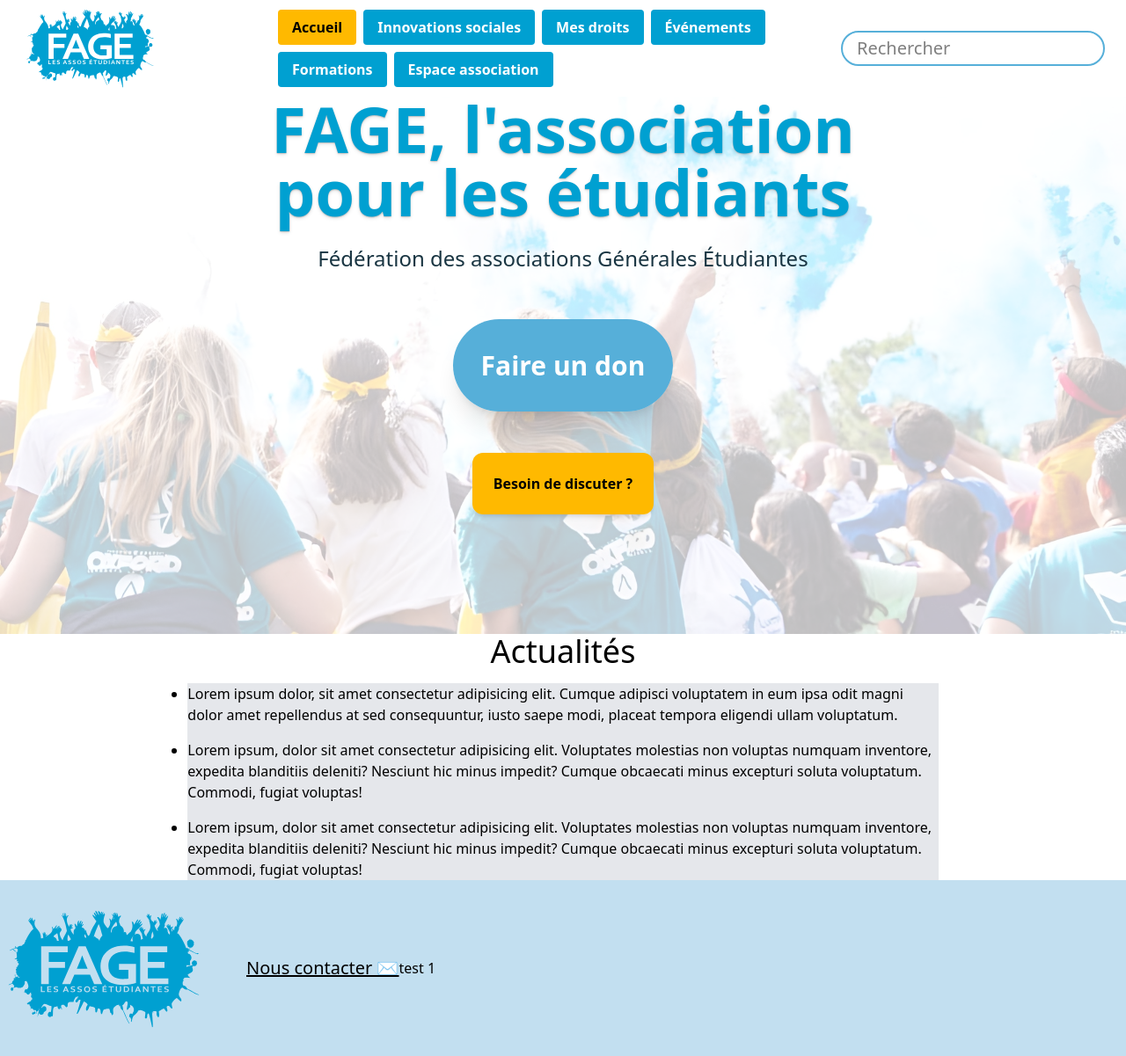
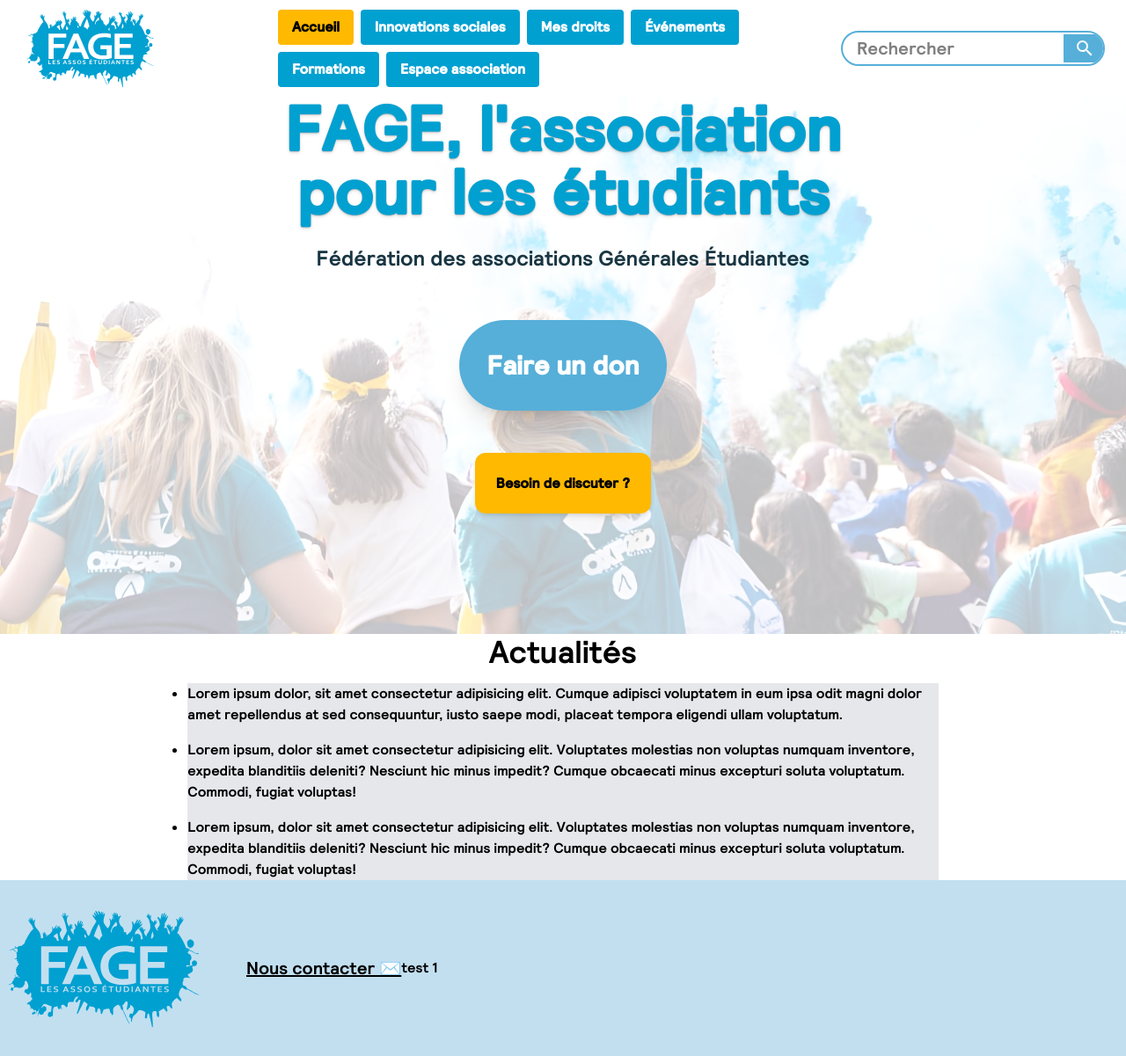
Before and after one commit to ne1i/but_a2_sae_s3, a PHP site: page / in a window 1280 px wide. Shown: the whole page at 88% size. Run offline with PHP 8.4, Linux system fonts and the light colour scheme.

Commit message:
Added and changed fonts

```diff
--- a/static/index.html
+++ b/static/index.html
@@ -8,14 +8,15 @@
         <link rel="stylesheet" href="style.css">
     </head>
 
-
-
-<body class="">
-    <header class="flex items-center justify-between sticky top-0 left-0 right-0 z-10 px-4 bg-white">
+    <body class>
+        <header
+            class="flex items-center justify-between sticky top-0 left-0 right-0 z-10 px-4 bg-white">
             <!-- Logo -->
             <a class="basis-[300px]" href="index.html">
-            <span class="hidden" aria-hidden="true">Retour à l'accueil</span>
-            <img src="assets/image/Logo_FAGE.svg" alt="Logo_FAGE" class="max-w-40 m-2" />
+                <span class="hidden" aria-hidden="true">Retour à
+                    l'accueil</span>
+                <img src="assets/image/Logo_FAGE.svg" alt="Logo_FAGE"
+                    class="max-w-40 m-2" />
             </a>
 
             <!-- Navigation centrée -->
@@ -44,10 +45,13 @@
                 </ul>
             </nav>
 
-        <div class="basis-[300px] m-2 flex items-center border-2 border-fage-400 bg-white rounded-full overflow-hidden">
-            <input type="search" placeholder="Rechercher" name="search" id="search"
+            <div
+                class="basis-[300px] m-2 flex items-center border-2 border-fage-400 bg-white rounded-full overflow-hidden">
+                <input type="search" placeholder="Rechercher" name="search"
+                    id="search"
                     class="flex-1 ps-4 text-xl py-1 outline-0" />
-            <button class="py-1 px-3 bg-fage-400 hover:bg-fage-500 active:bg-fage-600 text-white font-bold">
+                <button
+                    class="py-1 px-3 bg-fage-400 hover:bg-fage-500 active:bg-fage-600 text-white font-bold">
                     <svg class="w-6 h-6" viewBox="0 0 24 24">
                         <path fill="white"
                             d="M9.5,3A6.5,6.5 0 0,1 16,9.5C16,11.11 15.41,12.59 14.44,13.73L14.71,14H15.5L20.5,19L19,20.5L14,15.5V14.71L13.73,14.44C12.59,15.41 11.11,16 9.5,16A6.5,6.5 0 0,1 3,9.5A6.5,6.5 0 0,1 9.5,3M9.5,5C7,5 5,7 5,9.5C5,12 7,14 9.5,14C12,14 14,12 14,9.5C14,7 12,5 9.5,5Z" />
@@ -56,24 +60,30 @@
             </div>
         </header>
 
-    <main class="">
+        <main class>
             <div class="flex justify-center relative">
-            <img src="assets/image/background.jpg" alt="Image de fond" class="opacity-25">
+                <img src="assets/image/background.jpg" alt="Image de fond"
+                    class="opacity-25">
                 <div class="absolute left-0 top-0 w-full">
-                <h1 class="text-fage-500 sm:text-7xl mx-auto font-bold text-center mb-6 text-shadow-md">FAGE,
+                    <h1
+                        class="text-fage-500 sm:text-7xl mx-auto font-bold text-center mb-6 text-shadow-md">FAGE,
                         l'association
                         <br>pour les étudiants
                     </h1>
-                <h2 class="text-2xl mx-auto text-center text-fage-900 mb-22">Fédération des associations
+                    <h2
+                        class="text-2xl mx-auto text-center text-fage-900 mb-22">Fédération
+                        des associations
                         Générales Étudiantes</h2>
                     <p class="text-center mb-26">
-                    <a href="https://www.helloasso.com/associations/federation-des-associations-generales-etudiantes-fage/formulaires/1"
+                        <a
+                            href="https://www.helloasso.com/associations/federation-des-associations-generales-etudiantes-fage/formulaires/1"
                             class="bg-fage-400 text-white p-8 font-bold rounded-full text-3xl hover:bg-fage-500 active:bg-fage-600 shadow-xl"
                             target="_blank">Faire
                             un don</a>
                     </p>
                     <p class="text-center">
-                    <a class="bg-amber-400 p-6 rounded-xl font-bold shadow-md hover:bg-amber-500 active:bg-amber-600">Besoin
+                        <a
+                            class="bg-amber-400 p-6 rounded-xl font-bold shadow-md hover:bg-amber-500 active:bg-amber-600">Besoin
                             de discuter
                             ?</a>
                     </p>
@@ -84,25 +94,35 @@
                 <h3 class="text-4xl text-center mb-4">Actualités</h3>
                 <div class=" mx-auto w-2/3 flex justify-center bg-gray-200">
                     <ul class="list-disc ">
-                    <li class="mb-4"><a class="">
-                            Lorem ipsum dolor, sit amet consectetur adipisicing elit. Cumque adipisci voluptatem in eum
-                            ipsa odit magni dolor amet repellendus at sed consequuntur, iusto saepe modi, placeat
+                        <li class="mb-4"><a class>
+                                Lorem ipsum dolor, sit amet consectetur
+                                adipisicing elit. Cumque adipisci voluptatem in
+                                eum
+                                ipsa odit magni dolor amet repellendus at sed
+                                consequuntur, iusto saepe modi, placeat
                                 tempora eligendi ullam voluptatum.
                             </a></li>
-                    <li class="mb-4">Lorem ipsum, dolor sit amet consectetur adipisicing elit. Voluptates molestias
+                        <li class="mb-4">Lorem ipsum, dolor sit amet consectetur
+                            adipisicing elit. Voluptates molestias
                             non
                             voluptas
-                        numquam inventore, expedita blanditiis deleniti? Nesciunt hic minus impedit? Cumque obcaecati
-                        minus excepturi soluta voluptatum. Commodi, fugiat voluptas!</li>
-                    <li>Lorem ipsum, dolor sit amet consectetur adipisicing elit. Voluptates molestias non voluptas
-                        numquam inventore, expedita blanditiis deleniti? Nesciunt hic minus impedit? Cumque obcaecati
-                        minus excepturi soluta voluptatum. Commodi, fugiat voluptas!</li>
+                            numquam inventore, expedita blanditiis deleniti?
+                            Nesciunt hic minus impedit? Cumque obcaecati
+                            minus excepturi soluta voluptatum. Commodi, fugiat
+                            voluptas!</li>
+                        <li>Lorem ipsum, dolor sit amet consectetur adipisicing
+                            elit. Voluptates molestias non voluptas
+                            numquam inventore, expedita blanditiis deleniti?
+                            Nesciunt hic minus impedit? Cumque obcaecati
+                            minus excepturi soluta voluptatum. Commodi, fugiat
+                            voluptas!</li>
                     </ul>
                 </section>
             </main>
 
             <footer class="flex bg-fage-100 min-h-50 items-center">
-        <img src="assets/image/Logo_FAGE.svg" alt="Logo FAGE" class="max-w-60">
+                <img src="assets/image/Logo_FAGE.svg" alt="Logo FAGE"
+                    class="max-w-60">
                 <a class="ml-10 underline text-xl">Nous contacter ✉️</a>
                 <ul>
                     <li>
--- a/static/style.css
+++ b/static/style.css
@@ -483,6 +442,15 @@ a {
 }
 button {
   cursor: pointer;
+}
+@font-face {
+  font-family: "Relative Bold";
+  src: url("/static/assets/fonts/Relative-Bold-subset.ttf") format("truetype");
+  font-weight: 500;
+  font-style: normal;
+}
+html, body {
+  font-family: "Relative Bold", sans-serif;
 }
 @property --tw-border-style {
   syntax: "*";
```
Also changed, not shown: other parts of static/style.css (+0 -41 lines), src/style.css (+12 -0 lines), static/assets/fonts/Relative-Bold-subset.ttf (added), static/assets/fonts/Relative-Book-subset.ttf (added), static/assets/fonts/Relative-Medium-subset.ttf (added). Lines whose indentation alone changed are shown as unchanged.
